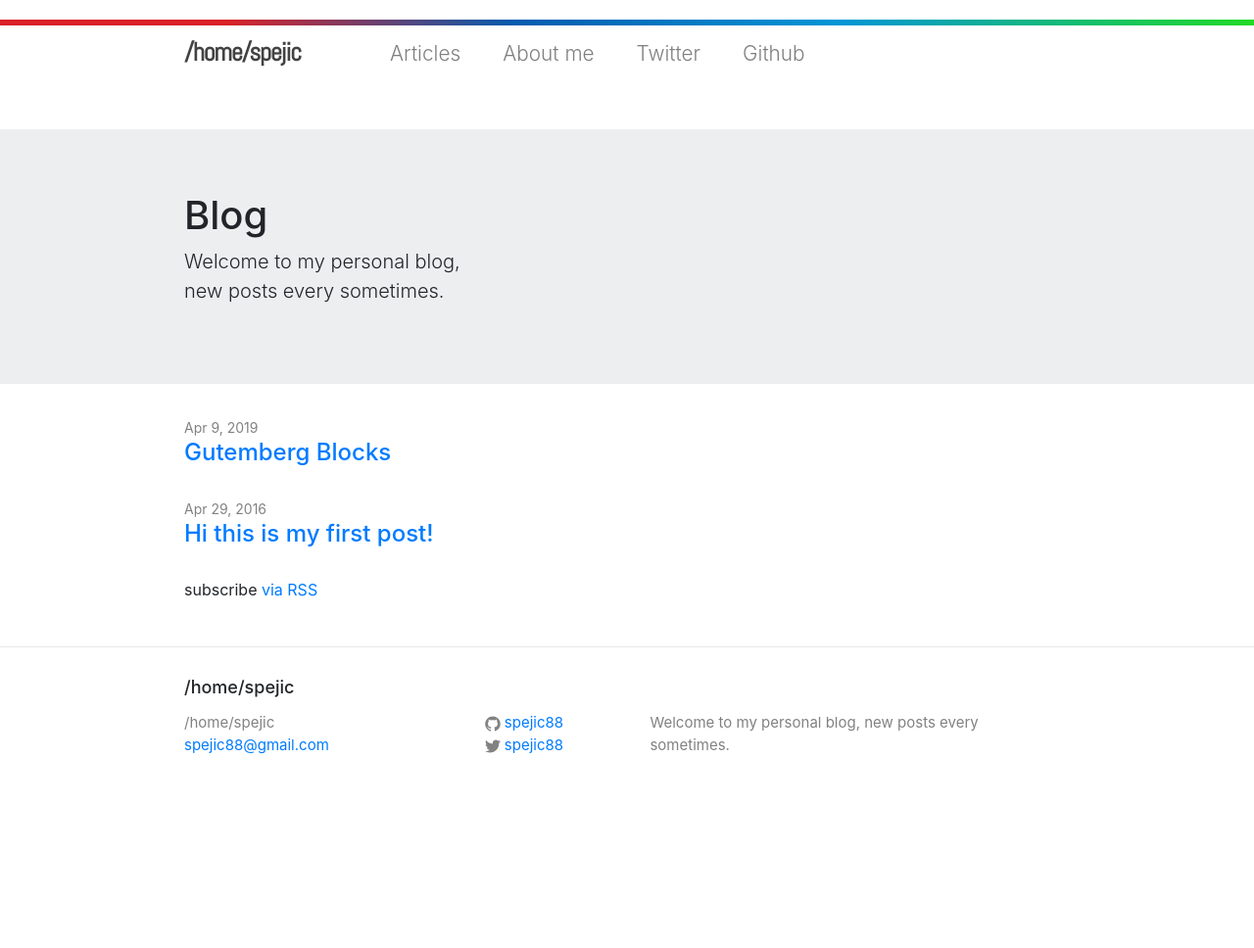
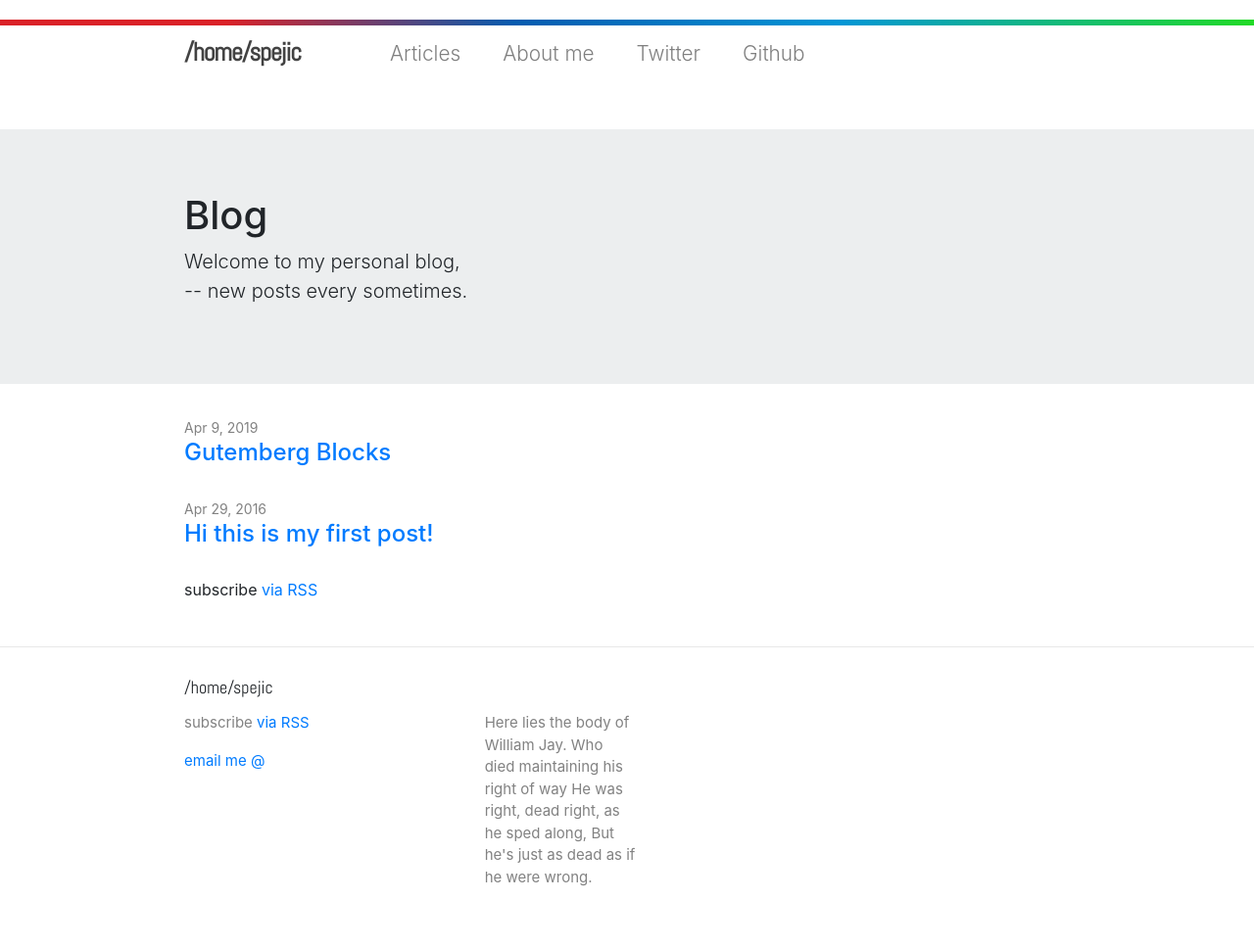
Before and after one commit to spejic88/spejic88.github.io, a Jekyll site: the page built from index.html, in a window 1280 px wide. Shown: the whole page at 98% size. Built offline with Jekyll 4.4.1, drawn with Linux system fonts in a browser that asks for light colours; some web fonts are replaced; before the commit the page ends 900 px from its top, so only the background shows below that.

Commit message:
update #2

```diff
--- a/_includes/footer.html
+++ b/_includes/footer.html
@@ -2,34 +2,20 @@
 
   <div class="wrapper">
 
-    <h2 class="footer-heading">{{ site.title }}</h2>
+    <h4 class="footer-heading">{{ site.title }}</h4>
 
     <div class="footer-col-wrapper">
       <div class="footer-col footer-col-1">
         <ul class="contact-list">
-          <li>{{ site.title }}</li>
-          <li><a href="mailto:{{ site.email }}">{{ site.email }}</a></li>
+          <li>
+            <p class="rss-subscribe">subscribe <a href="{{ "/feed.xml" | prepend: site.baseurl }}">via RSS</a></p>
+          </li>
+          <li><a href="mailto:{{ site.email }}">email me @</a></li>
         </ul>
       </div>
 
       <div class="footer-col footer-col-2">
-        <ul class="social-media-list">
-          {% if site.github_username %}
-          <li>
-            {% include icon-github.html username=site.github_username %}
-          </li>
-          {% endif %}
-
-          {% if site.twitter_username %}
-          <li>
-            {% include icon-twitter.html username=site.twitter_username %}
-          </li>
-          {% endif %}
-        </ul>
-      </div>
-
-      <div class="footer-col footer-col-3">
-        <p>{{ site.description }}</p>
+        <p>Here lies the body of William Jay. Who died maintaining his right of way He was right, dead right, as he sped along, But he's just as dead as if he were wrong.</p>
       </div>
     </div>
 
--- a/_sass/_layout.scss
+++ b/_sass/_layout.scss
@@ -134,6 +134,8 @@
 .footer-heading {
     font-size: 18px;
     margin-bottom: $spacing-unit / 2;
+    font-family: 'Abel', sans-serif;
+
 }
 
 .contact-list,
--- a/index.html
+++ b/index.html
@@ -9,7 +9,7 @@ layout: default
       <h1 class="">Blog</h1>
         <p class="lead">
           Welcome to my personal blog,<br>
-          new posts every sometimes.
+          -- new posts every sometimes.
         </p>
     </div>
   </div>
```
